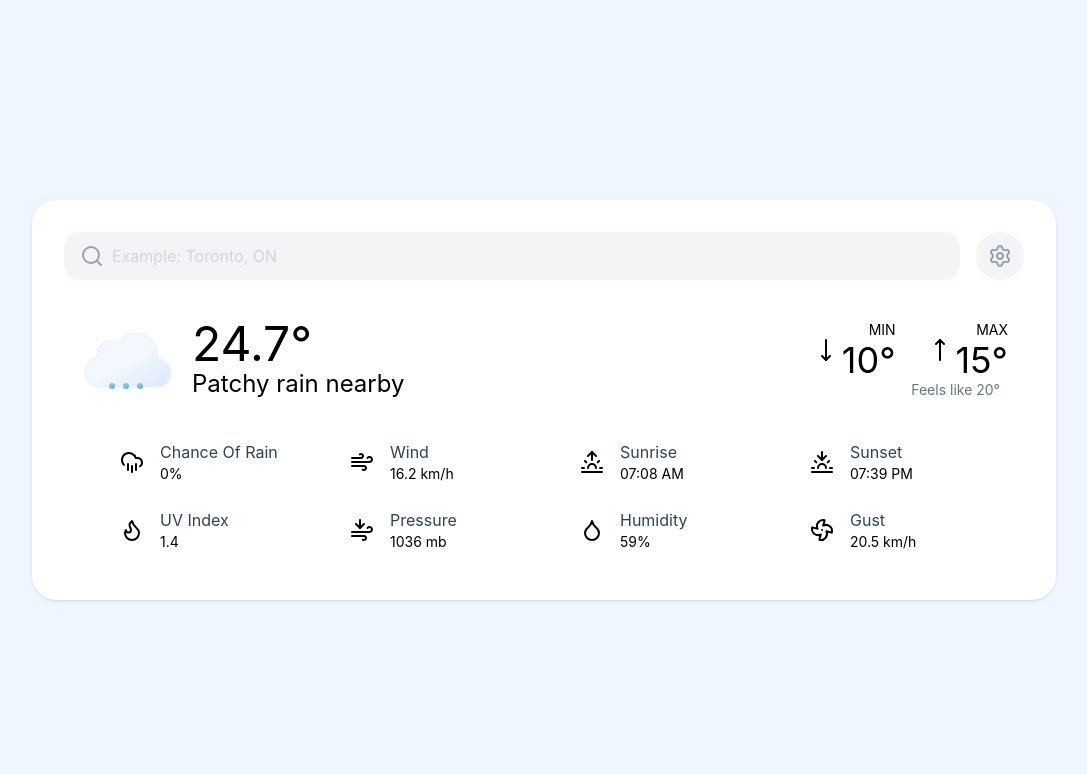
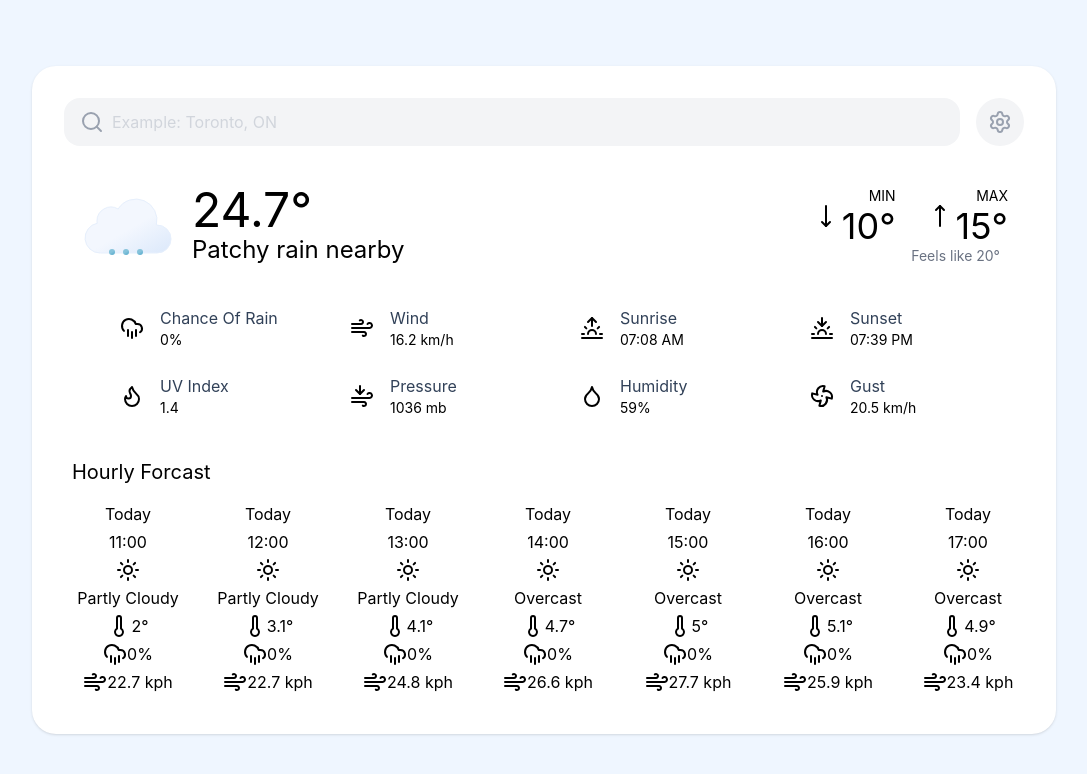
Before and after one commit to JustinShawAcademy/front-end, a React (Vite) app in the folder projects/000-weather-app/: page / in a window 1280 px wide. Shown: the top 774 px of the page, without its empty margins (96-1183 px from the left). Built offline with nearby package versions, Linux system fonts and the light colour scheme.

Commit message:
feat: Add HourlyStats frontend

```diff
--- a/projects/000-weather-app/src/App.jsx
+++ b/projects/000-weather-app/src/App.jsx
@@ -1,6 +1,7 @@
 import SearchHeader from './components/Search/SearchHeader'
 import CurrentWeather from './components/CurrentWeather/CurrentWeather'
 import WeatherStatsGrid from './components/WeatherStats/WeatherStatsGrid'
+import HourlyStatsGrid from './components/HourlyStats/HourlyStatsGrid'
 
 function App() {
     return (
@@ -9,6 +10,7 @@ function App() {
                 <SearchHeader />
                 <CurrentWeather />
                 <WeatherStatsGrid />
+                <HourlyStatsGrid />
             </div>
         </div>
     )
--- /dev/null
+++ b/projects/000-weather-app/src/components/HourlyStats/HourlyStatCard.jsx
@@ -0,0 +1,28 @@
+import React from 'react'
+
+import { Thermometer, CloudRain, Wind, Sun } from 'lucide-react'
+
+const HourlyStatCard = ({ day, hour, img, disc, temp, rainProb, wind }) => {
+    return (
+        <div className="flex min-w-32 flex-col items-center gap-1 rounded-xl py-2 hover:bg-slate-50 transition-colors duration-200">
+            <p>{day}</p>
+            <p>{hour}</p>
+            <Sun />
+            <p>{disc}</p>
+            <div className="flex">
+                <Thermometer />
+                {temp}
+            </div>
+            <div className="flex">
+                <CloudRain />
+                {rainProb}
+            </div>
+            <div className="flex">
+                <Wind />
+                {wind}
+            </div>
+        </div>
+    )
+}
+
+export default HourlyStatCard
--- /dev/null
+++ b/projects/000-weather-app/src/components/HourlyStats/HourlyStatsGrid.jsx
@@ -0,0 +1,114 @@
+import React from 'react'
+// We start on start on the current hour (round floor up) and then forcast the next 24 hours
+
+import HourlyStatCard from './HourlyStatCard'
+
+const forecast = [
+    {
+        day: 'Today',
+        hour: '11:00',
+        img: '',
+        disc: 'Partly Cloudy',
+        temp: '2°',
+        rainProb: '0%',
+        wind: '22.7 kph',
+    },
+    {
+        day: 'Today',
+        hour: '12:00',
+        img: '',
+        disc: 'Partly Cloudy',
+        temp: '3.1°',
+        rainProb: '0%',
+        wind: '22.7 kph',
+    },
+    {
+        day: 'Today',
+        hour: '13:00',
+        img: '',
+        disc: 'Partly Cloudy',
+        temp: '4.1°',
+        rainProb: '0%',
+        wind: '24.8 kph',
+    },
+    {
+        day: 'Today',
+        hour: '14:00',
+        img: '',
+        disc: 'Overcast',
+        temp: '4.7°',
+        rainProb: '0%',
+        wind: '26.6 kph',
+    },
+    {
+        day: 'Today',
+        hour: '15:00',
+        img: '',
+        disc: 'Overcast',
+        temp: '5°',
+        rainProb: '0%',
+        wind: '27.7 kph',
+    },
+    {
+        day: 'Today',
+        hour: '16:00',
+        img: '',
+        disc: 'Overcast',
+        temp: '5.1°',
+        rainProb: '0%',
+        wind: '25.9 kph',
+    },
+    {
+        day: 'Today',
+        hour: '17:00',
+        img: '',
+        disc: 'Overcast',
+        temp: '4.9°',
+        rainProb: '0%',
+        wind: '23.4 kph',
+    },
+    {
+        day: 'Today',
+        hour: '18:00',
+        img: '',
+        disc: 'Sunny',
+        temp: '4.5°',
+        rainProb: '0%',
+        wind: '23.8 kph',
+    },
+    {
+        day: 'Today',
+        hour: '19:00',
+        img: '',
+        disc: 'Sunny',
+        temp: '3.2°',
+        rainProb: '0%',
+        wind: '20.9 kph',
+    },
+    {
+        day: 'Today',
+        hour: '20:00',
+        img: '',
+        disc: 'Partly Cloudy',
+        temp: '2.6°',
+        rainProb: '0%',
+        wind: '18.7 kph',
+    },
+]
+
+const HourlyStatsGrid = () => {
+    return (
+        <section className="flex flex-col gap-2 pt-6">
+            <h2 className="pl-2 text-xl capitalize">hourly forcast</h2>
+            <div className="max-w-full min-w-0 overflow-x-auto">
+                <div className="flex flex-nowrap gap-3">
+                    {forecast.map((hour) => (
+                        <HourlyStatCard key={hour.hour} {...hour} />
+                    ))}
+                </div>
+            </div>
+        </section>
+    )
+}
+
+export default HourlyStatsGrid
```
Also changed, not shown: 1 other file (tests, documents, lock files or other folders).
